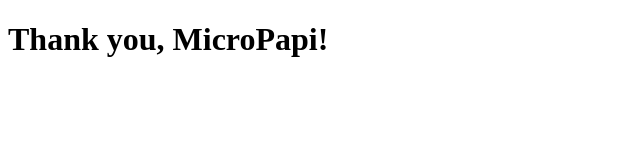
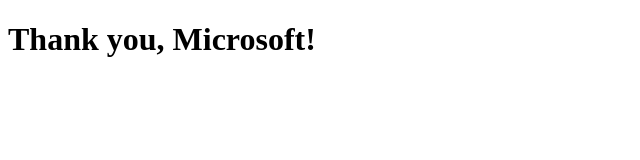
Before and after one commit to michellelavergne/example-class, a plain HTML site: page index.html in a window 1280 px wide. Shown: the full height of the page, 0-640 px from the left. Drawn offline with Linux system fonts and the light colour scheme.

Commit message:
fixed index.html file

```diff
--- a/index.html
+++ b/index.html
@@ -6,6 +6,6 @@
     <title>Document</title>
   </head>
   <body>
-    <h1>Thank you, MicroPapi!</h1>
+    <h1>Thank you, Microsoft!</h1>
   </body>
 </html>
```
